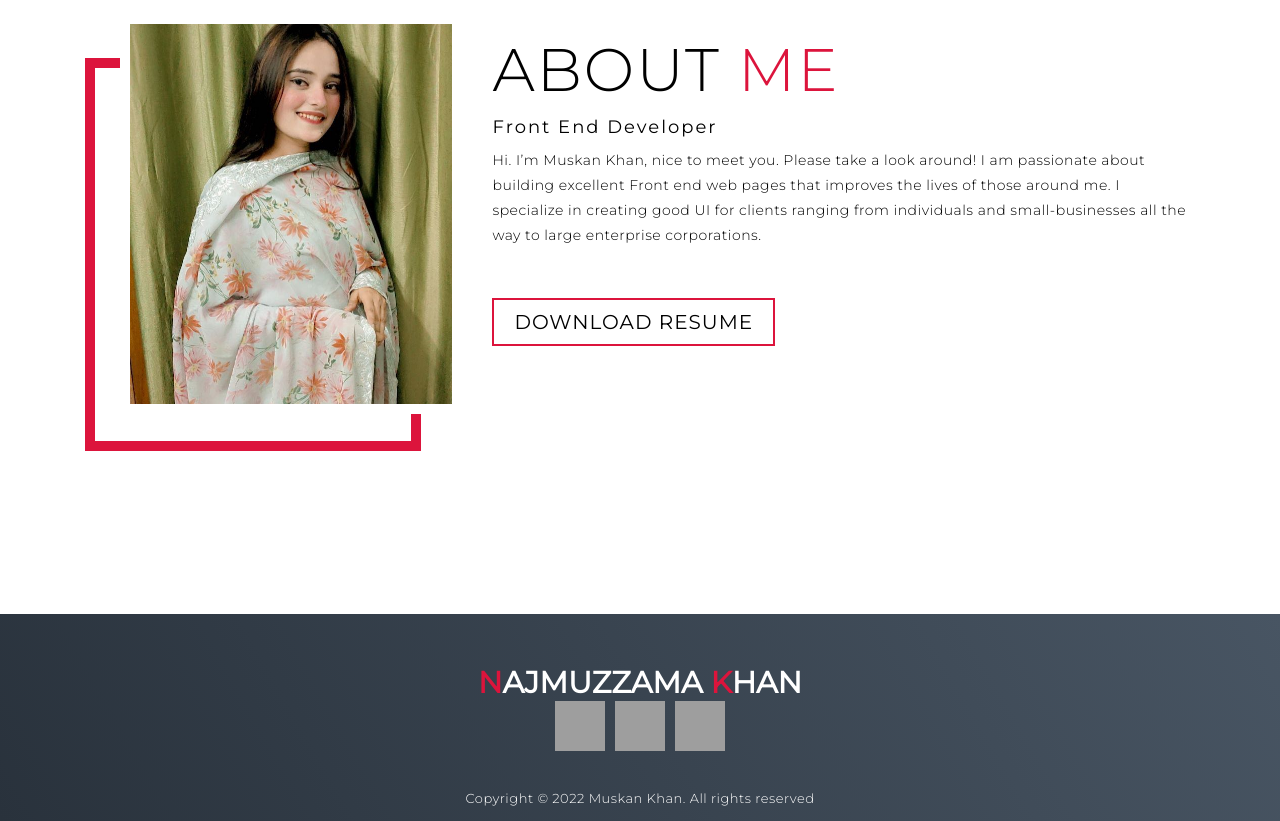
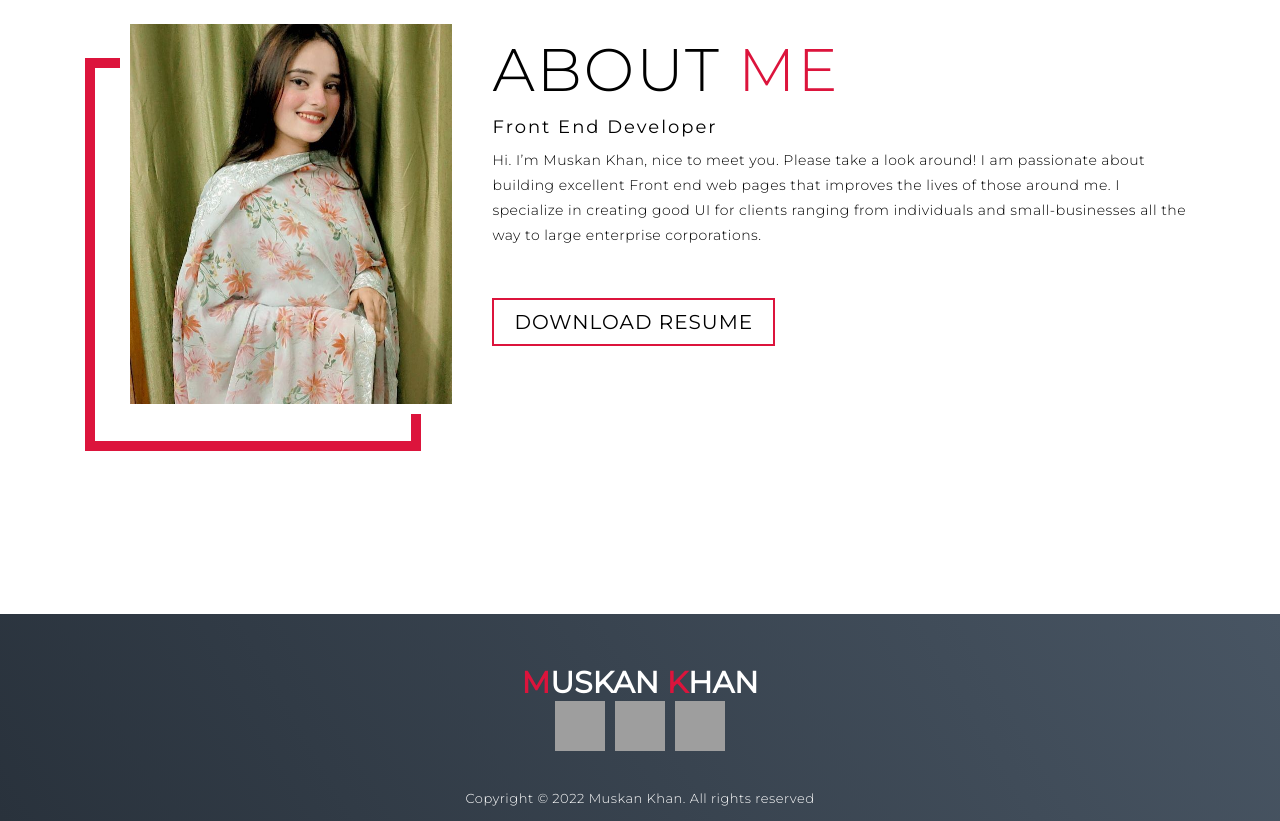
Before and after one commit to muskankhan0786/Port, a plain HTML site: page index.html in a window 1280 px wide. Shown: the part 4202-5023 px from the top of the page. Drawn offline with Linux system fonts and the light colour scheme; grey boxes are pictures that could not be loaded; files whose address does not match are found by name.

Commit message:
Update index.html

```diff
--- a/index.html
+++ b/index.html
@@ -179,7 +179,7 @@
   <!-- Footer -->
   <section id="footer">
     <div class="footer container">
-      <div class="brand"><h1><span>N</span>ajmuzzama <span>K</span>han</h1></div>
+      <div class="brand"><h1><span>M</span>uskan <span>K</span>han</h1></div>
 
       <div class="social-icon">
         <div class="social-item">
```
